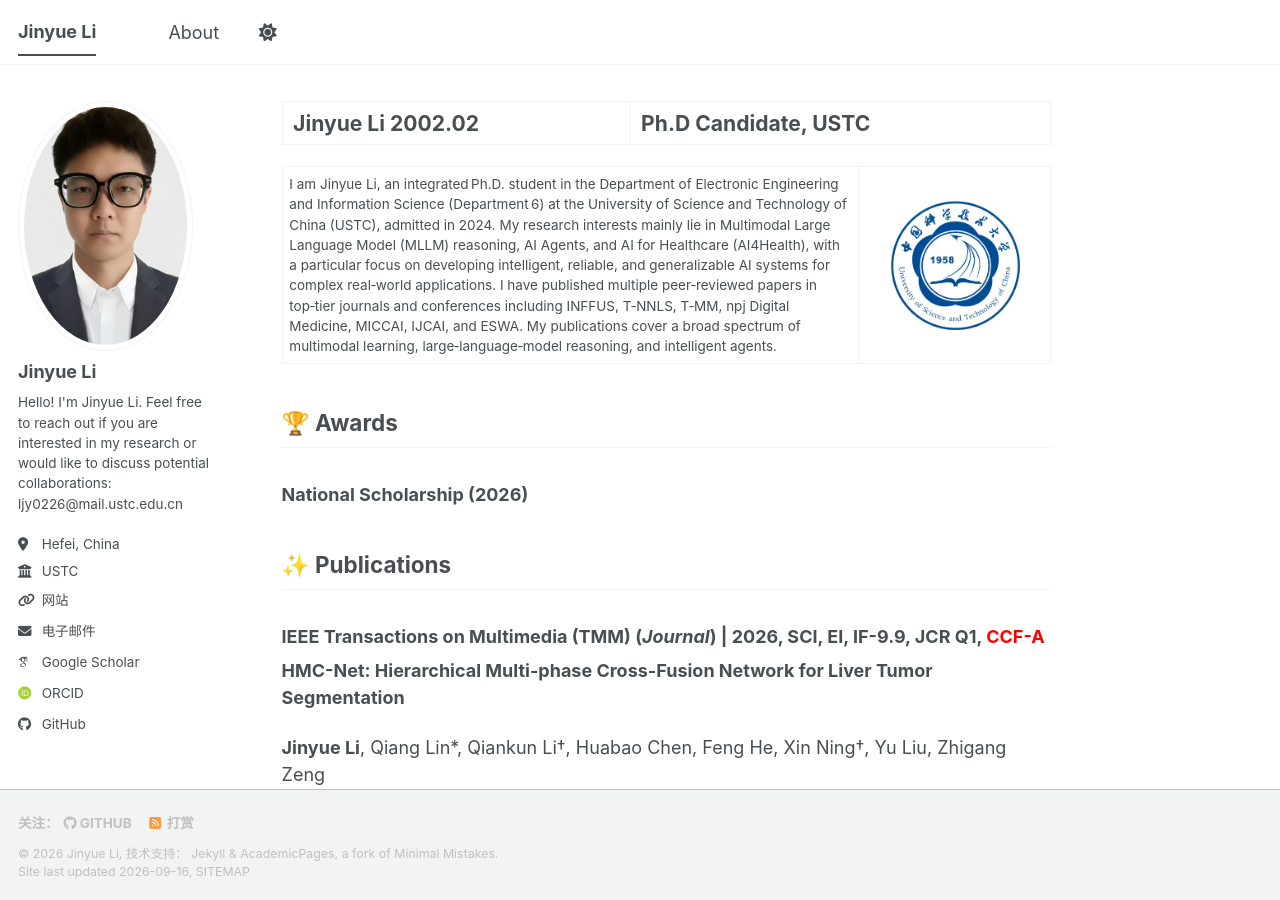
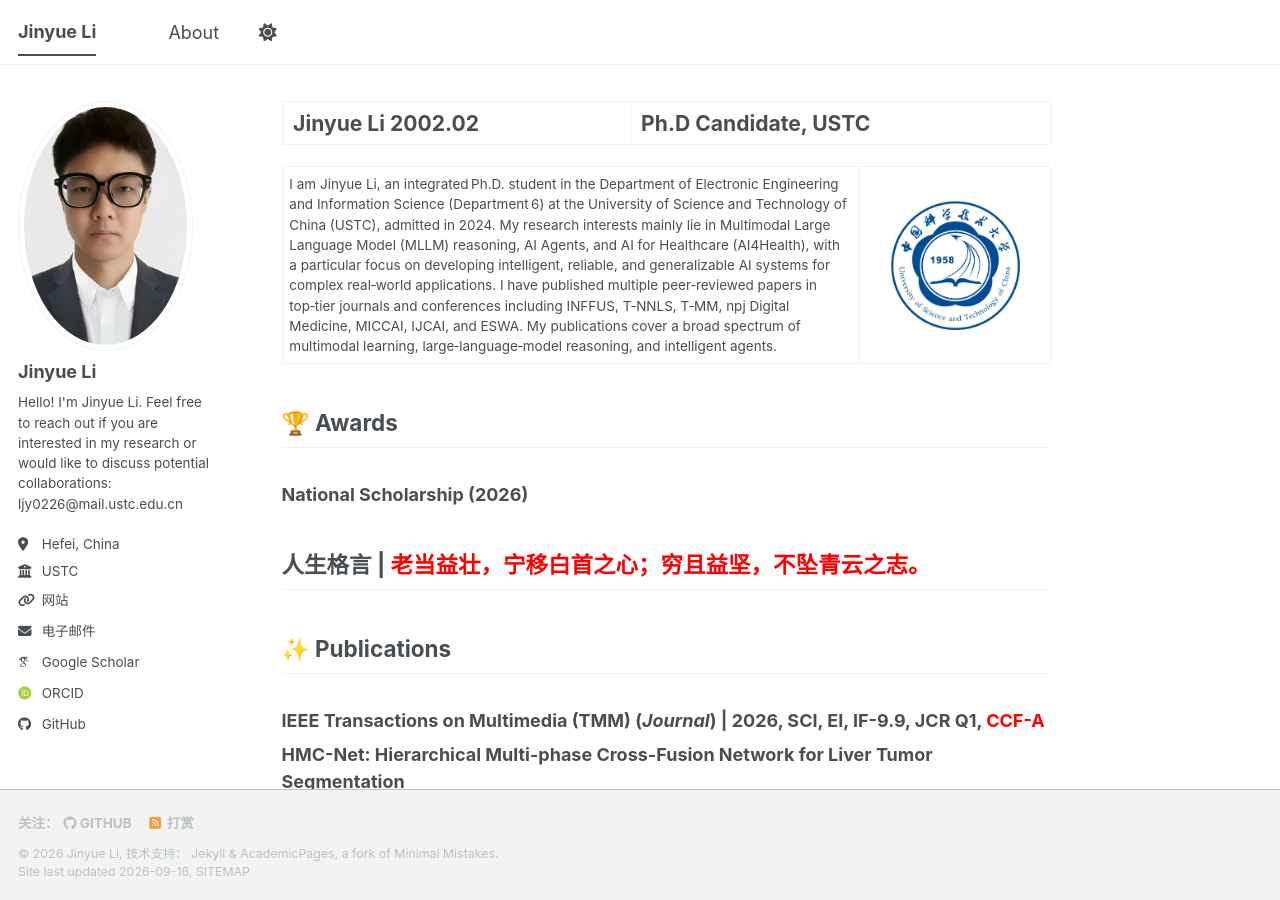
Before and after one commit to jylEcho/jylEcho.github.io, a Jekyll site: the page built from _pages/about.md, in a window 1280 px wide and 900 px high. Built offline with Jekyll 4.4.1, drawn with Linux system fonts in a browser that asks for light colours; some web fonts are replaced; a script bundle is joined from its source files by our own code; library files that are not in the unit come from our copies.

Commit message:
Add life motto section to about page
Added a life motto in Chinese with styling.

```diff
--- a/_pages/about.md
+++ b/_pages/about.md
@@ -25,6 +25,7 @@ I am Jinyue Li, an integrated Ph.D. student in the Department of Electronic En
 
 ### **National Scholarship  (2026)**
 
+## 人生格言 | <span style="color: red; font-weight: bold;">老当益壮，宁移白首之心；穷且益坚，不坠青云之志。</span>
 
 ## ✨ Publications
 
```
